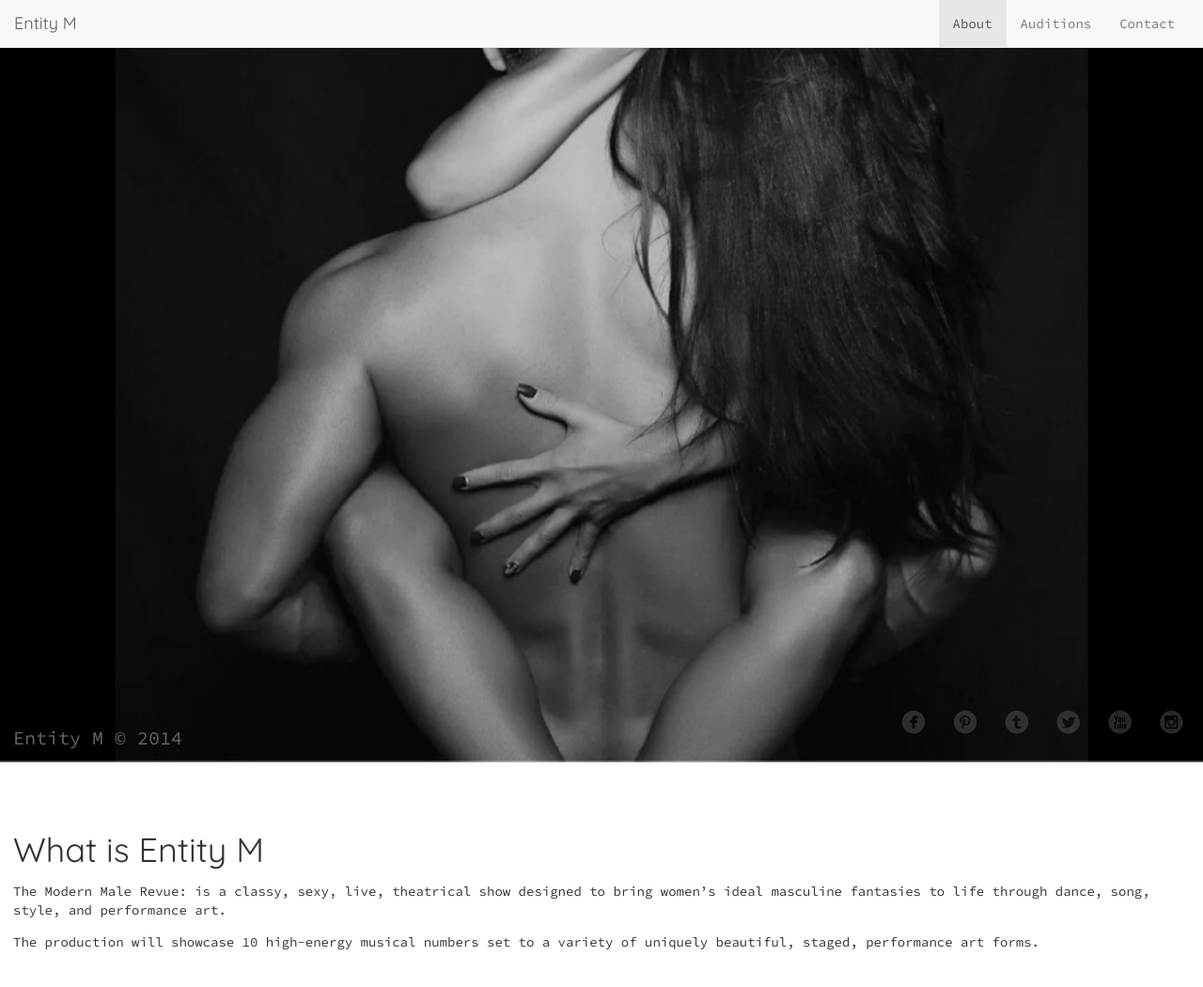
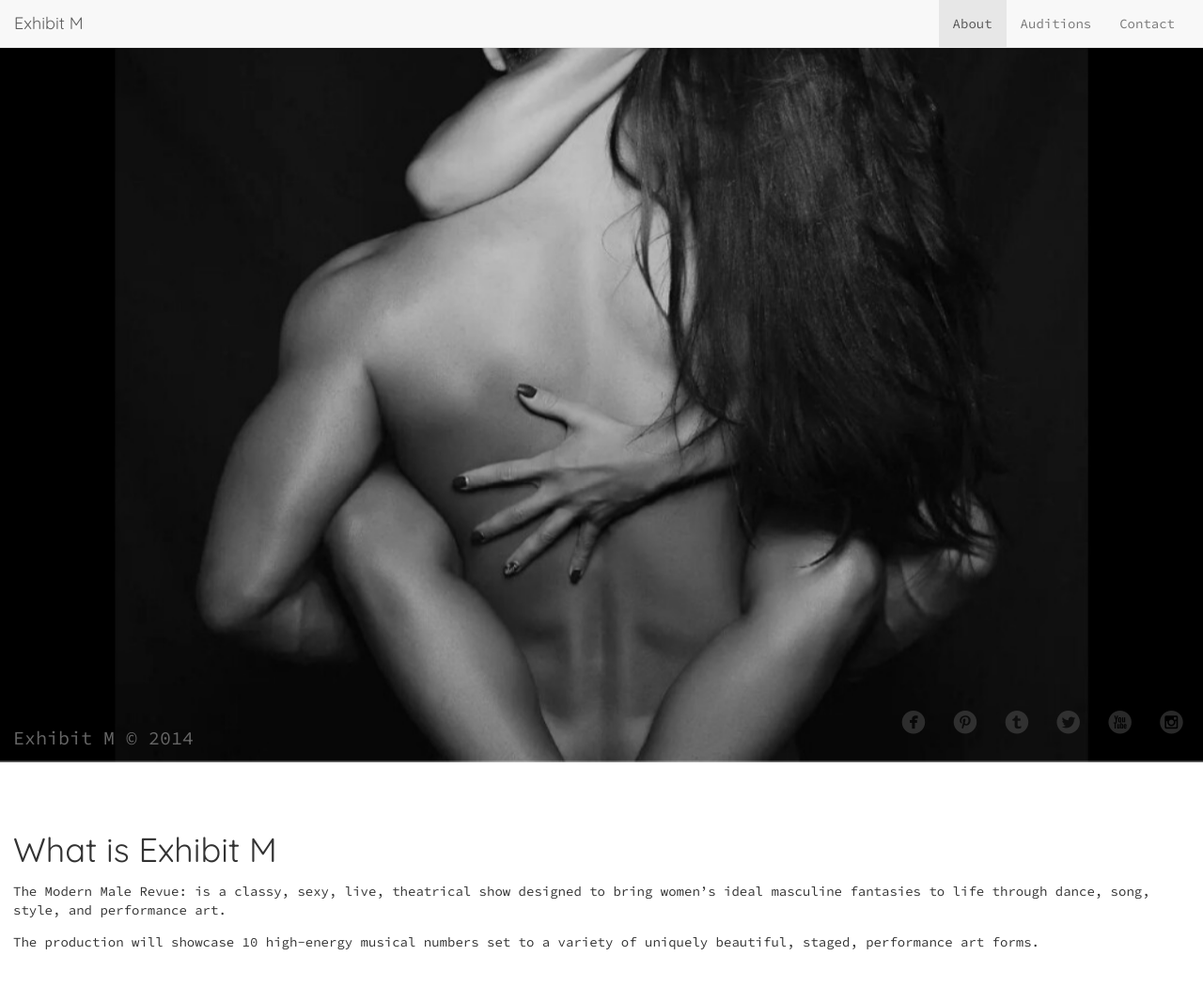
Before and after one commit to forbesrj/MWord, a plain HTML site: page snazzy/index.html in a window 1280 px wide. Shown: the top 1050 px of the page at 94% size. Drawn offline with Linux system fonts and the light colour scheme.

Commit message:
mword updates

```diff
--- a/snazzy/index.html
+++ b/snazzy/index.html
@@ -39,7 +39,7 @@
                             <span class="icon-bar"></span>
                             <span class="icon-bar"></span>
                         </button>
-                        <a class="navbar-brand" href="#">Entity M</a>
+                        <a class="navbar-brand" href="#">Exhibit M</a>
                     </div>
 
                     <!-- Collect the nav links, forms, and other content for toggling -->
@@ -59,7 +59,7 @@
 
         <div class="content content-full" id="bacons">
         <a name="about"></a>
-            <h1>What is Entity M</h1>
+            <h1>What is Exhibit M</h1>
             <p>The Modern Male Revue: is a classy, sexy, live, theatrical show designed to bring women’s ideal masculine fantasies to life through dance, song, style, and performance art.</p>
             <p>The production will showcase 10 high-energy musical numbers set to a variety of uniquely beautiful, staged, performance art forms.</p>
 
@@ -124,7 +124,7 @@
                 <dd> 24 - 7 - 365 </dd>
             </dl>
             <footer>
-                Entity M &copy; 2014
+                Exhibit M &copy; 2014
                 <div class="social">
                     <ul class="nav">
                         <li>
```
